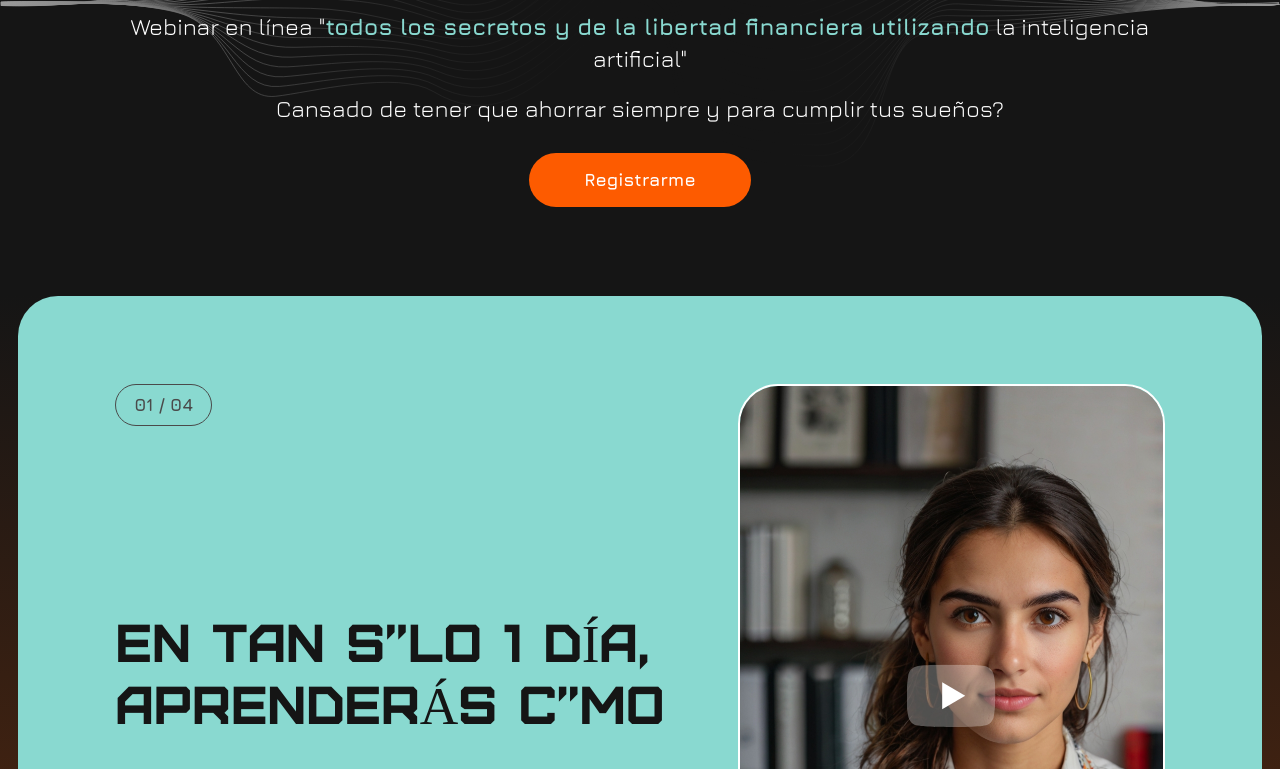
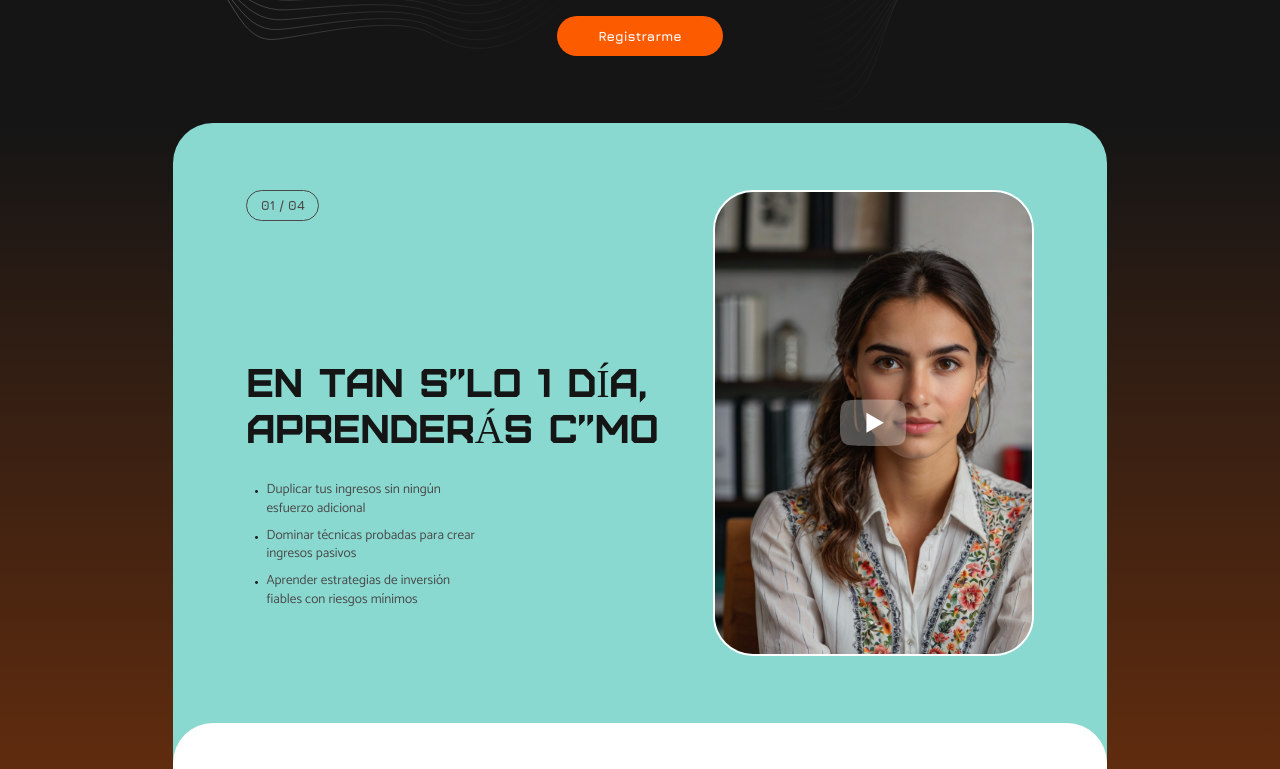
Before and after one commit to VitaliyPr/smartstockai2, a plain HTML site: page index.html in a window 1280 px wide. Shown: the part 396-1165 px from the top of the page. Drawn offline with Linux system fonts and the light colour scheme.

Commit message:
Update index.html

```diff
--- a/index.html
+++ b/index.html
@@ -21,10 +21,10 @@
         const totalFontSize = function() {
             const pageWidth = window.innerWidth || document.documentElement.clientWidth || document.body.clientWidth;
 
-            if (pageWidth > 1440) {
+            if (pageWidth > 1920) {
                 document.documentElement.style.fontSize = '12px';
             }else if (pageWidth > 992) {
-                let value = (pageWidth * 10 / 1440).toFixed(2);
+                let value = (pageWidth * 10 / 1920).toFixed(2);
                 document.documentElement.style.fontSize = value + 'px';
             } else {
                 document.documentElement.style.fontSize = '10px';
@@ -2830,9 +2830,9 @@
   </div>
 </footer>
 
-  <script src="js/plugins/plugins.min.js?_v=20240720204107"></script>
-
-<script src="js/app.min.js?_v=20240720204107"></script>
+<!--  <script src="js/plugins/plugins.min.js?_v=20240720204107"></script>
+
+<script src="js/app.min.js?_v=20240720204107"></script> -->
 
 </body>
 
```
